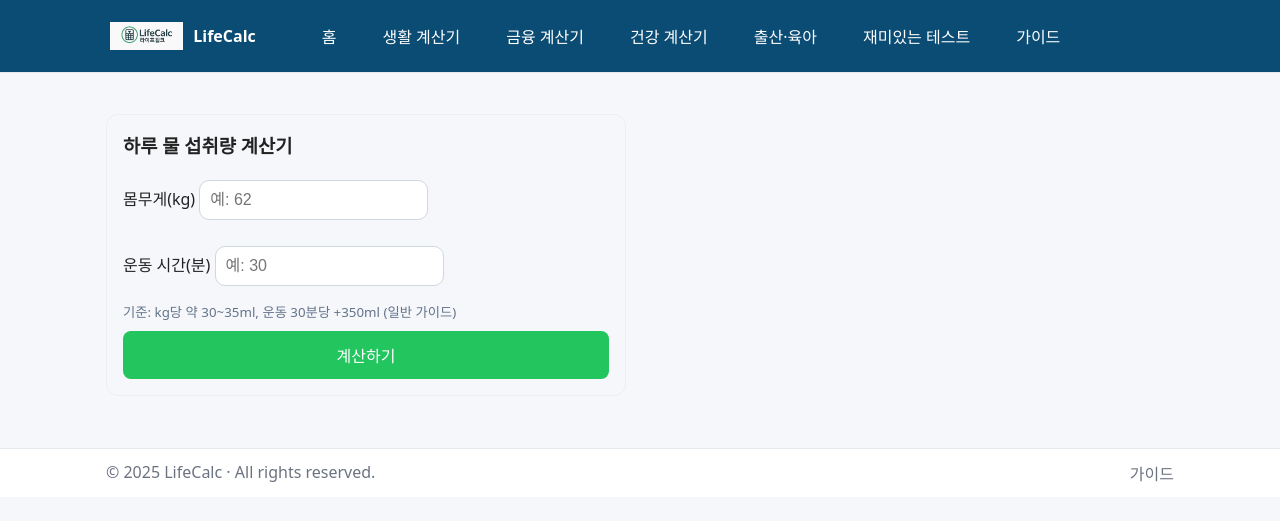
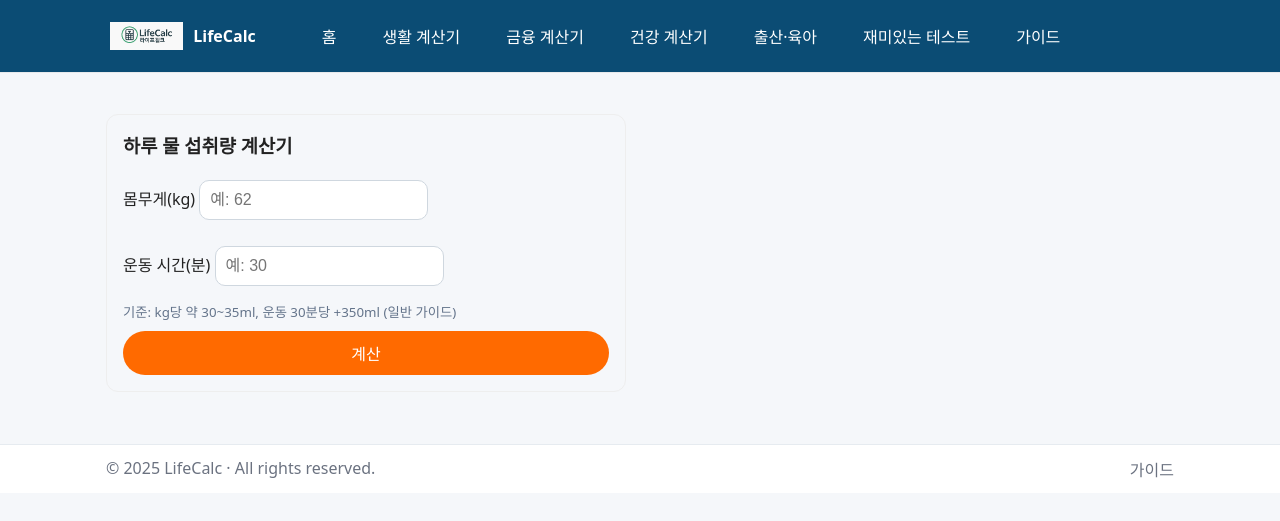
Before and after one commit to khai-lang/LifeCalc, a Jekyll site: the page built from health/water-intake/index.md, in a window 1280 px wide. Shown: the top 521 px of the page. Built offline with Jekyll 4.4.1, drawn with Linux system fonts in a browser that asks for light colours; our own code applies the rules of GitHub Pages for plain Markdown files.

Commit message:
Update index.md

```diff
--- a/health/water-intake/index.md
+++ b/health/water-intake/index.md
@@ -5,7 +5,7 @@
     <label>몸무게(kg) <input id="wtWeight" type="number" inputmode="decimal" placeholder="예: 62"></label>
     <label>운동 시간(분) <input id="wtWorkout" type="number" inputmode="numeric" placeholder="예: 30"></label>
     <small style="color:#64748b">기준: kg당 약 30~35ml, 운동 30분당 +350ml (일반 가이드)</small>
-    <button id="wtBtn" type="button" style="padding:12px;border:0;border-radius:8px;background:#22c55e;color:#fff">계산하기</button>
+    <button class="btn" style="background:#ff6a00;color:#fff;border:0">계산</button>
     <div id="wtResult" style="padding:10px;background:#f8fafc;border:1px dashed #cbd5e1;border-radius:8px;display:none"></div>
   </div>
 </section>
```
